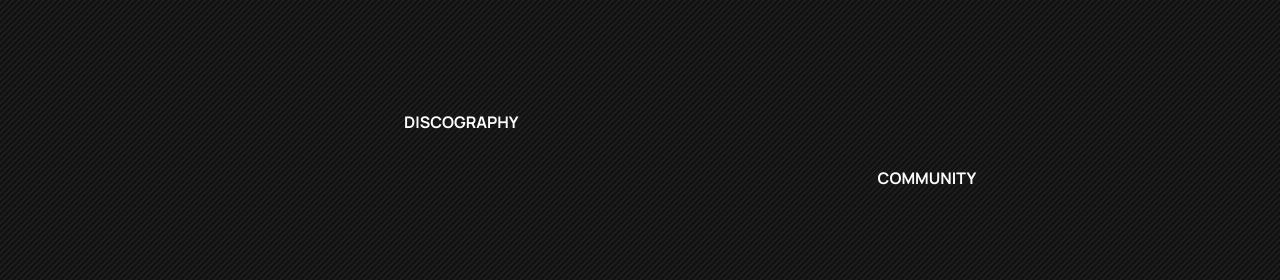
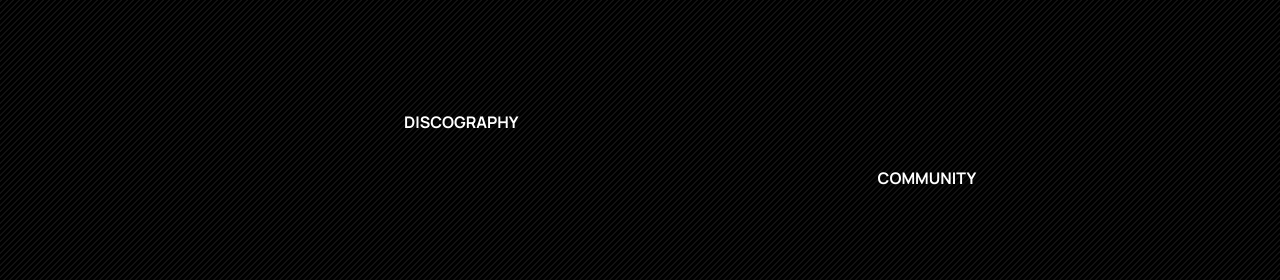
Before and after one commit to st-Ir/roselia0backup, an Astro site: page / in a window 1280 px wide. Shown: the part 520-800 px from the top of the page. Built offline with nearby package versions, Linux system fonts and the light colour scheme; Astro itself is replaced by a stand-in of ours.

Commit message:
refactor: implement dark mode styles with CSS variables for improved theming

```diff
--- a/src/pages/index.astro
+++ b/src/pages/index.astro
@@ -8,7 +8,7 @@ const page = "dashboard";
 import "@/styles/globals.css";
 ---
 
-<html lang="en">
+<html lang="en" class="dark">
   <head>
     <meta charset="UTF-8" />
     <meta name="viewport" content="width=device-width, initial-scale=1.0" />
--- a/src/styles/demo.module.css
+++ b/src/styles/demo.module.css
@@ -9,6 +9,21 @@
   --primaryHi: hsla(0, 0%, 0%, 0.25);
   --primaryFg: hsl(246, 100%, 85%);
   --secondary: hsl(0, 0%, 0%);
+  --secondaryFg: hsl(249, 51%, 75%);
+  --secondaryBg: hsl(250, 51%, 90%);
+  --neutral: hsla(0, 0%, 30%, 0.1);
+  --fontFamily: "Manrope", sans-serif;
+}
+
+:global(.dark) {
+  --text: hsl(0, 0%, 100%);
+  --textDim: hsl(0, 0%, 60%);
+  --background: hsl(0, 0%, 0%);
+  --primary: hsl(0, 0%, 10%);
+  --primaryBg: hsla(253, 96%, 56%, 0.2);
+  --primaryHi: hsla(0, 0%, 0%, 0.25);
+  --primaryFg: hsl(246, 100%, 85%);
+  --secondary: hsl(0, 0%, 20%);
   --secondaryFg: hsl(249, 51%, 75%);
   --secondaryBg: hsl(250, 51%, 90%);
   --neutral: hsla(0, 0%, 30%, 0.1);
```
